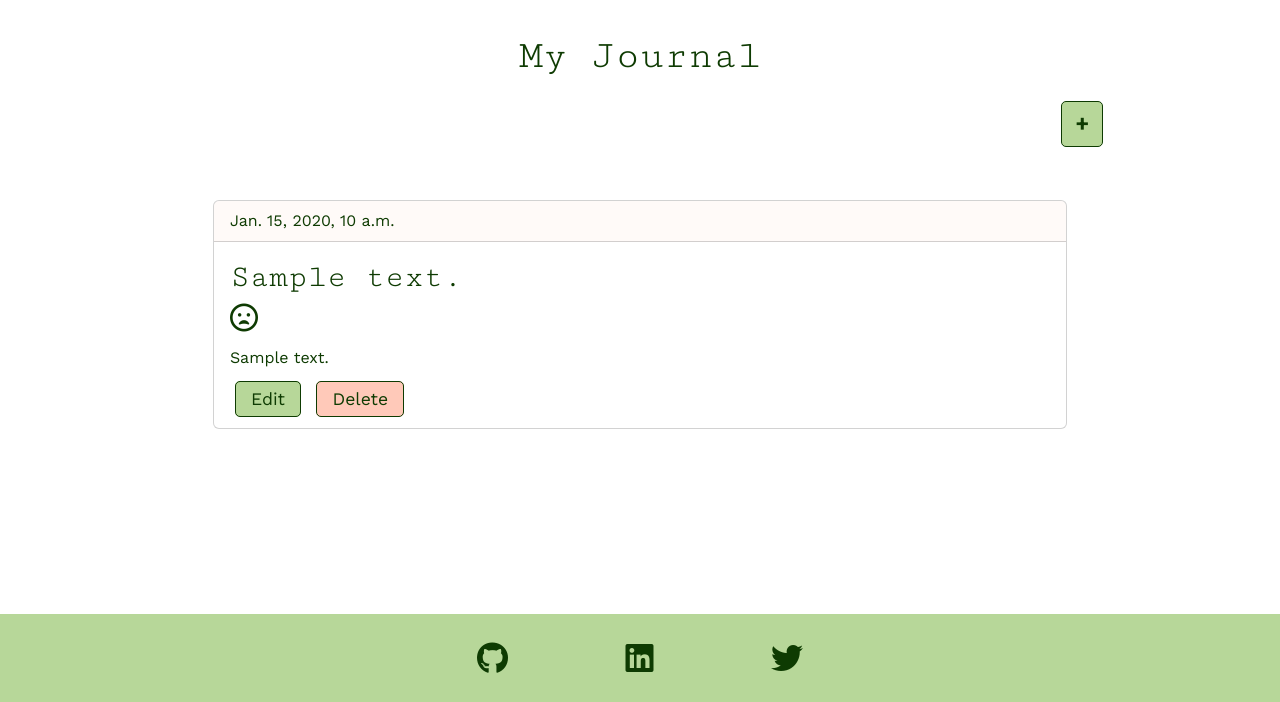
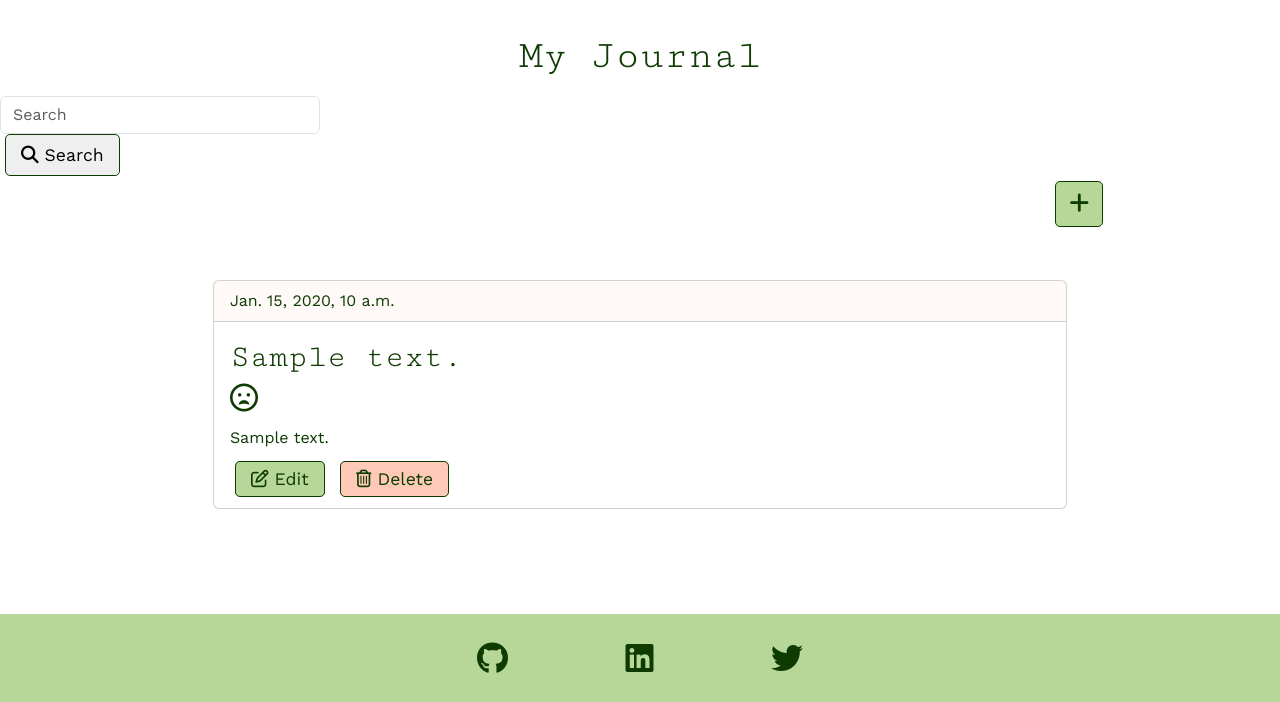
Before and after one commit to niekados/Journey, a Django app: template journal/templates/journal/journal.html in a window 1280 px wide. Shown: the part 98-800 px from the top of the page. Run offline with Django 3.2, Linux system fonts and the light colour scheme; the template is opened without the code that fills it: most values are stand-ins (such as "Sample title", 1, 10 or a date in 2020); some libraries are stand-ins or nearby versions.

Commit message:
Add search bar to journal and update buttons with fontawesome icons

```diff
--- a/journal/forms.py
+++ b/journal/forms.py
@@ -23,4 +23,5 @@ class JournalEntryForm(forms.ModelForm):
             "content": "Journal entry",
             "grateful_for": "What are you grateful for today?",
             "improve_on": "What should you improve on?",
+            "is_public": "Share your entry with the community?"
         }
--- a/journal/templates/journal/journal.html
+++ b/journal/templates/journal/journal.html
@@ -8,10 +8,17 @@ Journal
 <!-- Header -->
 <h1 class="text-center p-2 mt-4">My Journal</h1>
 
+<!-- Search box -->
+<form class="form-inline w-25" method="GET" action="{% url 'journal' %}">
+    <input class="form-control mr-sm-2" name="journal_query" type="search" placeholder="Search" aria-label="Search">
+    <button class="button my-sm-0" type="submit"><i class="fa-solid fa-magnifying-glass"></i> Search</button>
+  </form>
+
 <!-- Add new journal entry button -->
 <div class="container w-75">
     <div class="d-flex justify-content-end">
-        <a href="{% url 'add_journal_entry' %}" class="button green-button bold-button" title="Create new entry">+</a>
+        <a href="{% url 'add_journal_entry' %}" class="button green-button bold-button" title="Create new entry"><i
+                class="fa-solid fa-plus"></i></a>
     </div>
 </div>
 
@@ -45,8 +52,8 @@ Journal
                             {% endif %}
                         </h3>
                         <p class="card-text mb-3">{{ journal_entry.content }}</p>
-                        <a href="{% url 'edit_journal_entry' journal_entry.id %}" class="button green-button">Edit</a>
-                        <a href="{% url 'delete_journal_entry' journal_entry.id %}" class="button red-button">Delete</a>
+                        <a href="{% url 'edit_journal_entry' journal_entry.id %}" class="button green-button"><i class="fa-regular fa-pen-to-square"></i> Edit</a>
+                        <a href="{% url 'delete_journal_entry' journal_entry.id %}" class="button red-button"><i class="fa-regular fa-trash-can"></i> Delete</a>
                     </div>
                 </div>
             </a>
--- a/templates/base.html
+++ b/templates/base.html
@@ -30,8 +30,9 @@
     <header>
         {% with request.resolver_match.url_name as url_name %}
         <nav class="navbar navbar-expand-lg">
+            <!-- Logo -->
             <div class="container-fluid">
-                <a class="navbar-brand logo" href="#">Journey</a>
+                <a class="navbar-brand logo" href="{% url 'home' %}">Journey</a>
                 <button class="navbar-toggler" type="button" data-bs-toggle="collapse"
                     data-bs-target="#navbarNavAltMarkup" aria-controls="navbarNavAltMarkup" aria-expanded="false"
                     aria-label="Toggle navigation">
@@ -41,7 +42,7 @@
                 <!-- Navbar Links -->
                 <div class="collapse navbar-collapse" id="navbarNavAltMarkup">
                     <div class="navbar-nav ms-auto">
-                        <a class="nav-link {% if url_name == 'home' %}active{% endif %}" href="">Home</a>
+                        <a class="nav-link {% if url_name == 'home' %}active{% endif %}" href="{% url 'home' %}">Home</a>
                         <a class="nav-link {% if url_name == 'stories' %}active{% endif %}"
                             href="{% url 'stories' %}">Stories</a>
 
```
Also changed, not shown: journal/templates/journal/journal_entry_confirm_delete.html (+5 -3 lines), journal/views.py (+22 -7 lines).
